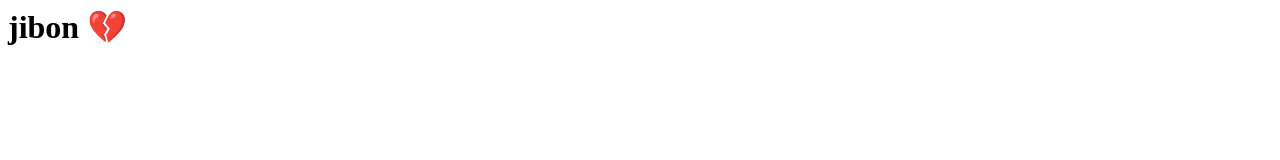
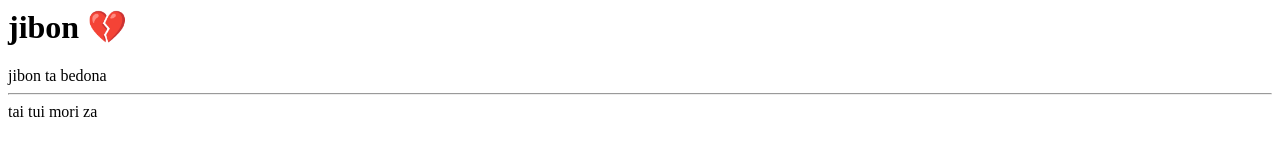
Before and after one commit to mdabrar76/mena1, a plain HTML site: page index.html in a window 1280 px wide. Drawn offline with Linux system fonts and the light colour scheme.

Commit message:
Update index.html

```diff
--- a/index.html
+++ b/index.html
@@ -2,3 +2,8 @@
   <h1>jibon 💔</h1>
   <title> life is painful </title>
 </head>
+<body>
+  jibon ta bedona
+  <hr>
+  tai tui mori za
+</body>
```
